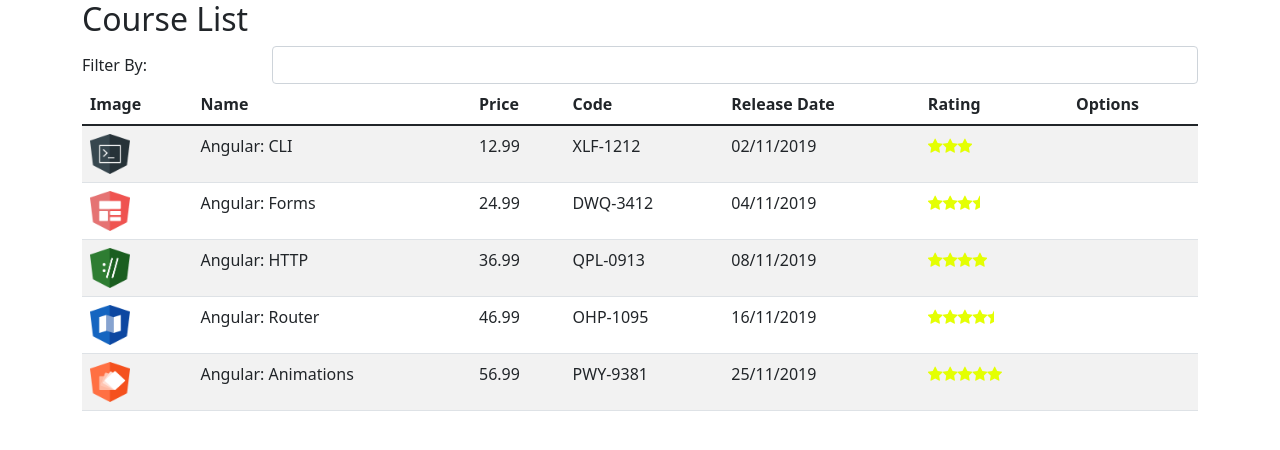
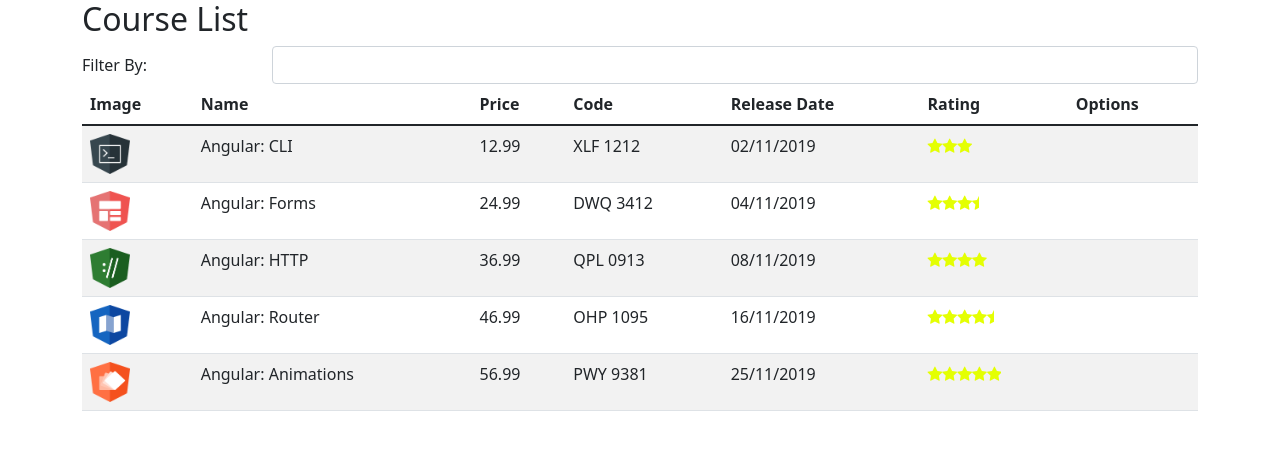
Before and after one commit to wesleyrodriguess/course-manager, an Angular app: page / in a window 1280 px wide. Shown: the top 450 px of the page. Built offline with nearby package versions, Linux system fonts and the light colour scheme.

Commit message:
feat:add pipe replace

```diff
--- a/src/app/app.module.ts
+++ b/src/app/app.module.ts
@@ -5,12 +5,14 @@
 import { AppComponent } from './app.component';
 import { CourseListComponent } from './courses/course-list.component';
 import { StarComponent } from './star/star.component';
+import { ReplacePipe } from './pipe/replace.pipe';
 
 @NgModule({
   declarations: [
     AppComponent,
     CourseListComponent,
-    StarComponent
+    StarComponent,
+    ReplacePipe
   ],
   imports: [
     BrowserModule,
--- a/src/app/courses/course-list.component.html
+++ b/src/app/courses/course-list.component.html
@@ -24,7 +24,7 @@
             <td><img [src]="course.imageUrl" width="40" height="40"></td>
             <td>{{ course.name }}</td>
             <td>{{ course.price }}</td>
-            <td>{{ course.code }}</td>
+            <td>{{ course.code | replace: '-': ' ' }}</td>
             <td>{{ course.releaseDate | date: 'dd/MM/yyyy' }}</td>
             <td>
                 <app-star [rating]="course.rating"></app-star>
--- /dev/null
+++ b/src/app/pipe/replace.pipe.ts
@@ -0,0 +1,12 @@
+import { Pipe, PipeTransform } from "@angular/core";
+
+@Pipe({
+    name: 'replace'
+})
+export class ReplacePipe implements PipeTransform {
+
+    transform(value: string, char: string, valueToReplace: string) {
+        return value.replace(char, valueToReplace);
+    }
+
+}
```
